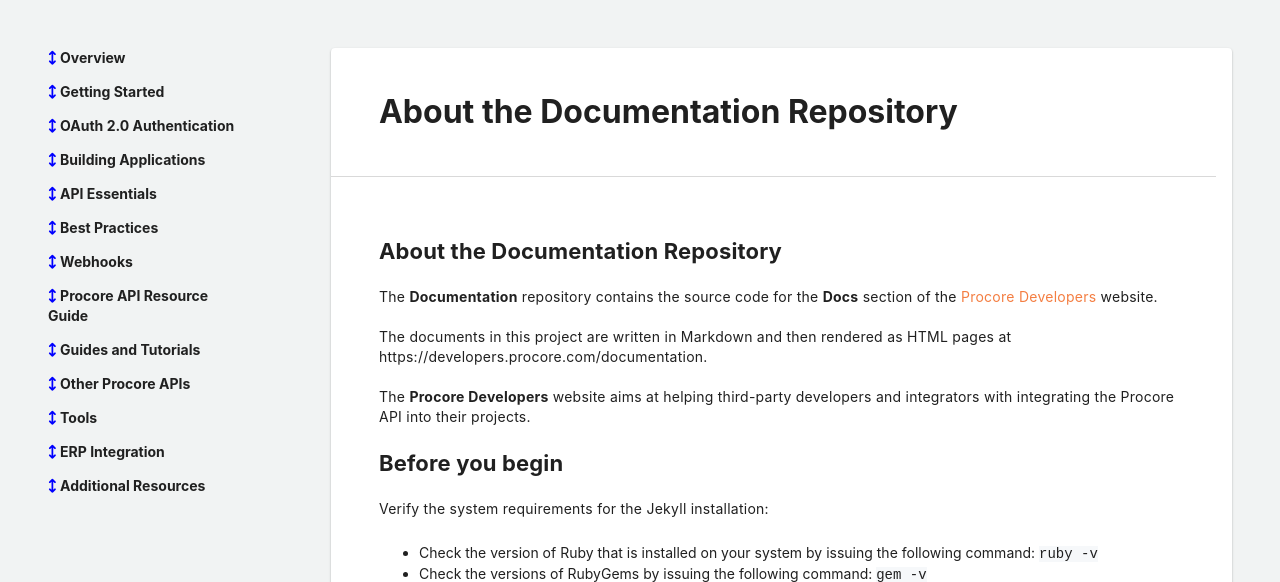
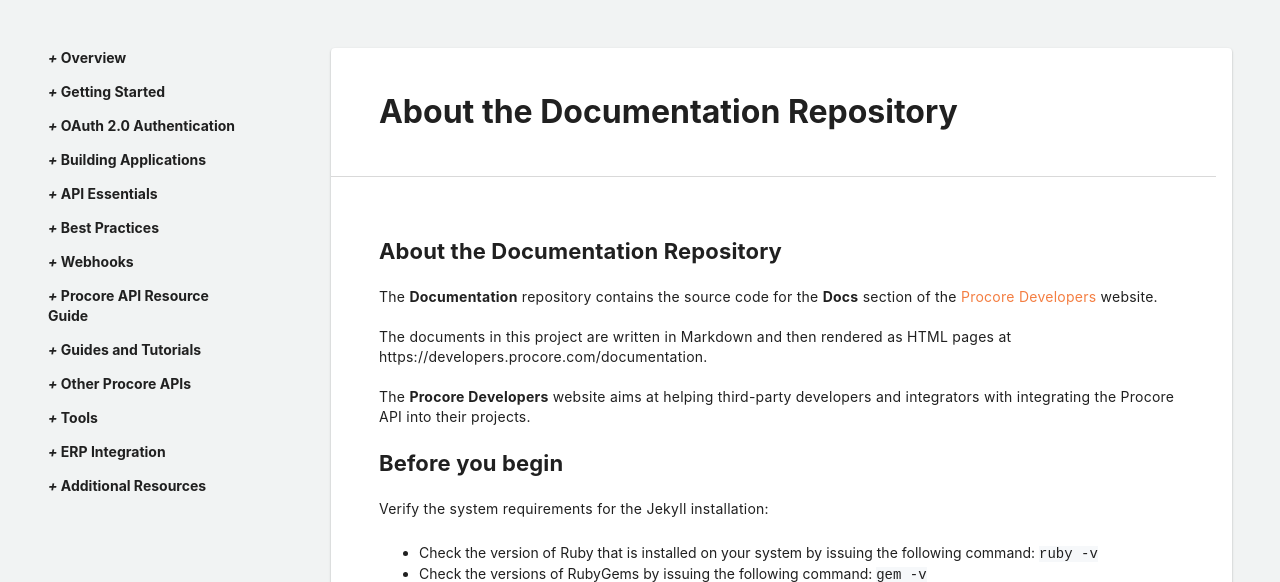
Before and after one commit to procore/documentation, a Jekyll site: the page built from README.md, in a window 1280 px wide. Shown: the top 582 px of the page. Built offline with Jekyll 4.4.1, drawn with Linux system fonts in a browser that asks for light colours; our own code applies the rules of GitHub Pages for plain Markdown files.

Commit message:
changing to plus-sign icon

```diff
--- a/_layouts/default.html
+++ b/_layouts/default.html
@@ -17,7 +17,7 @@
 <nav>
   {% for section in site.data.navigation %}
   <dl class="collapsible">
-    <dt{% if page.section_title == section.title %} class="active trigger" {% endif %} class="trigger"><i class="icon fa-solid fa-arrows-up-down"></i> {{ section.title }}</dt>
+    <dt{% if page.section_title == section.title %} class="active trigger" {% endif %} class="trigger"><i class="fa-thin fa-plus"></i> {{ section.title }}</dt>
     <dl class="col_content">
       {% for item in section.items %}
       <dd{% if item.url == page.url %} class="active"{% endif %}>
--- a/assets/js/nav.js
+++ b/assets/js/nav.js
@@ -39,11 +39,11 @@
   $(".collapsible")
     .has("dd.active")
     .find(".icon")
-    .toggleClass(["fa-solid", "fa-arrows-up-down"]);
+    .toggleClass(["fa-thin", "fa-plus"]);
   $(".collapsible")
     .find(".trigger")
     .on("click", function () {
       $(this).closest(".collapsible").find(".col_content").slideToggle("350");
-      $(this).find(".icon").toggleClass(["fa-solid", "fa-arrows-up-down"]);
+      $(this).find(".icon").toggleClass(["fa-thin", "fa-plus"]);
     });
 })();
```
